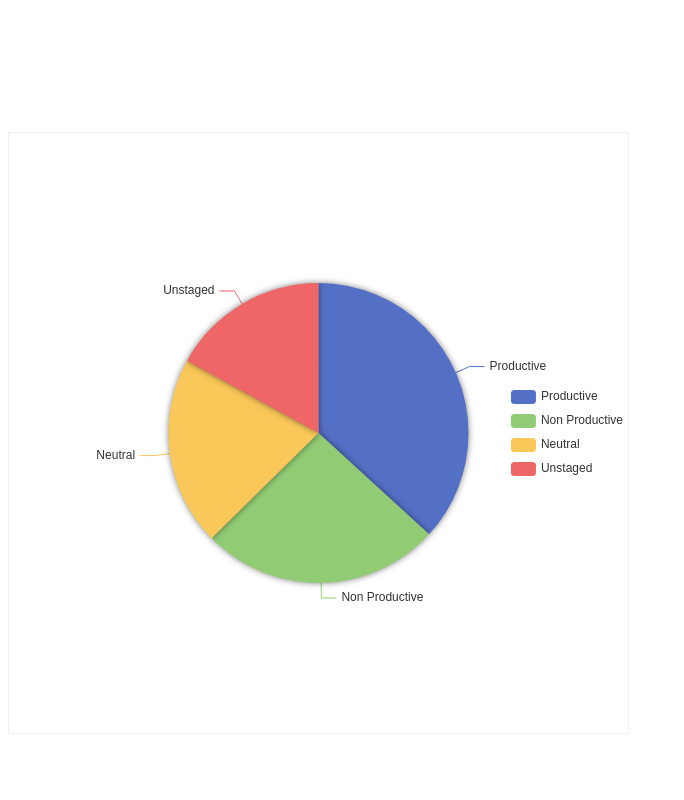
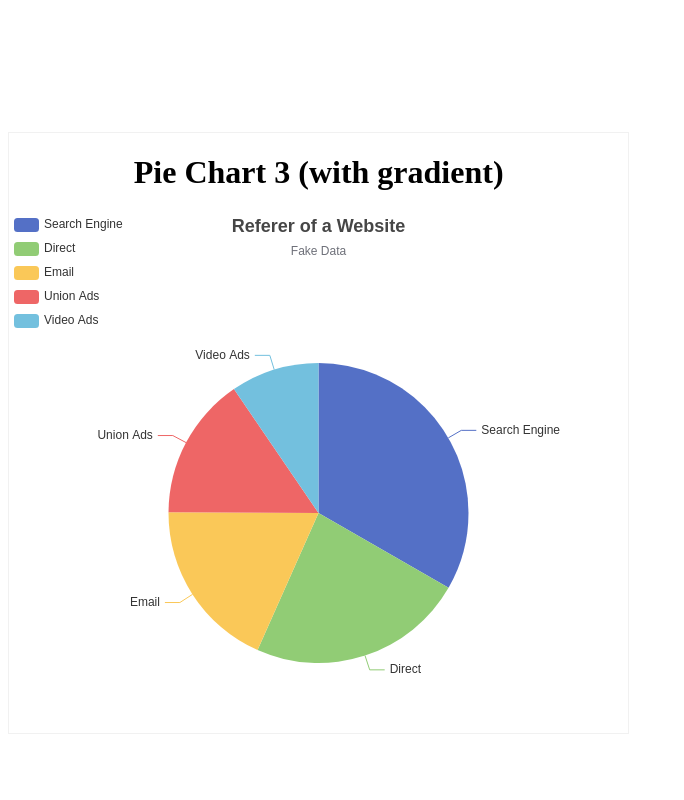
Before and after one commit to Rohit-Gupta11/graphs, a React app: page / in a window 1280 px wide. Shown: the part 4760-5560 px from the top of the page, without its empty margins (0-684 px from the left). Built offline with nearby package versions, Linux system fonts and the light colour scheme.

Commit message:
added pie slice effect

```diff
--- a/package.json
+++ b/package.json
@@ -11,6 +11,7 @@
   "license": "ISC",
   "dependencies": {
     "echarts": "^5.2.2",
+    "moment": "^2.29.1",
     "react": "^17.0.2",
     "react-dom": "^17.0.2"
   },
--- a/src/App.js
+++ b/src/App.js
@@ -14,6 +14,7 @@ import donut4 from './charts/donut4';
 import pie from './charts/pie';
 import pie2 from './charts/pie2';
 import pie3 from './charts/pie3.js';
+import pie4 from './charts/pie4.js';
 
 function App() {
     return (
@@ -67,8 +68,12 @@ function App() {
                 <div style={{ width: "49%", height: 600, marginBottom: 200, border: "1px solid #f1f1f1" }}>
                     <Line resizeObserver={resizeObserver} />
                 </div>
+                {/* <div style={{ width: "49%", height: 600, marginBottom: 200, border: "1px solid #f1f1f1" }}>
+                    <Pie2/>
+                </div> */}
                 <div style={{ width: "49%", height: 600, marginBottom: 200, border: "1px solid #f1f1f1" }}>
-                    <Pie2/>
+                    <h1 style={{ textAlign: "center" }}>Pie Chart 3 (with gradient)</h1>
+                    <Pie option={pie4} resizeObserver={resizeObserver} />
                 </div>
             </div>
         </div>
--- /dev/null
+++ b/src/charts/pie4.js
@@ -0,0 +1,34 @@
+export default {
+    title: {
+        text: 'Referer of a Website',
+        subtext: 'Fake Data',
+        left: 'center'
+    },
+    tooltip: {
+        trigger: 'item'
+    },
+    legend: {
+        orient: 'vertical',
+        left: 'left'
+    },
+    series: [
+        {
+            name: 'Access From',
+            type: 'pie',
+            radius: '50%',
+            data: [
+                { value: 1048, name: 'Search Engine' },
+                { value: 735, name: 'Direct' },
+                { value: 580, name: 'Email' },
+                { value: 484, name: 'Union Ads' },
+                { value: 300, name: 'Video Ads' }
+            ],
+            emphasis: {
+                itemStyle: {
+                    borderColor: '#fff',
+                    borderWidth: 4
+                }
+            }
+        }
+    ]
+};
```
Also changed, not shown: 2 other files (tests, documents, lock files or other folders).
